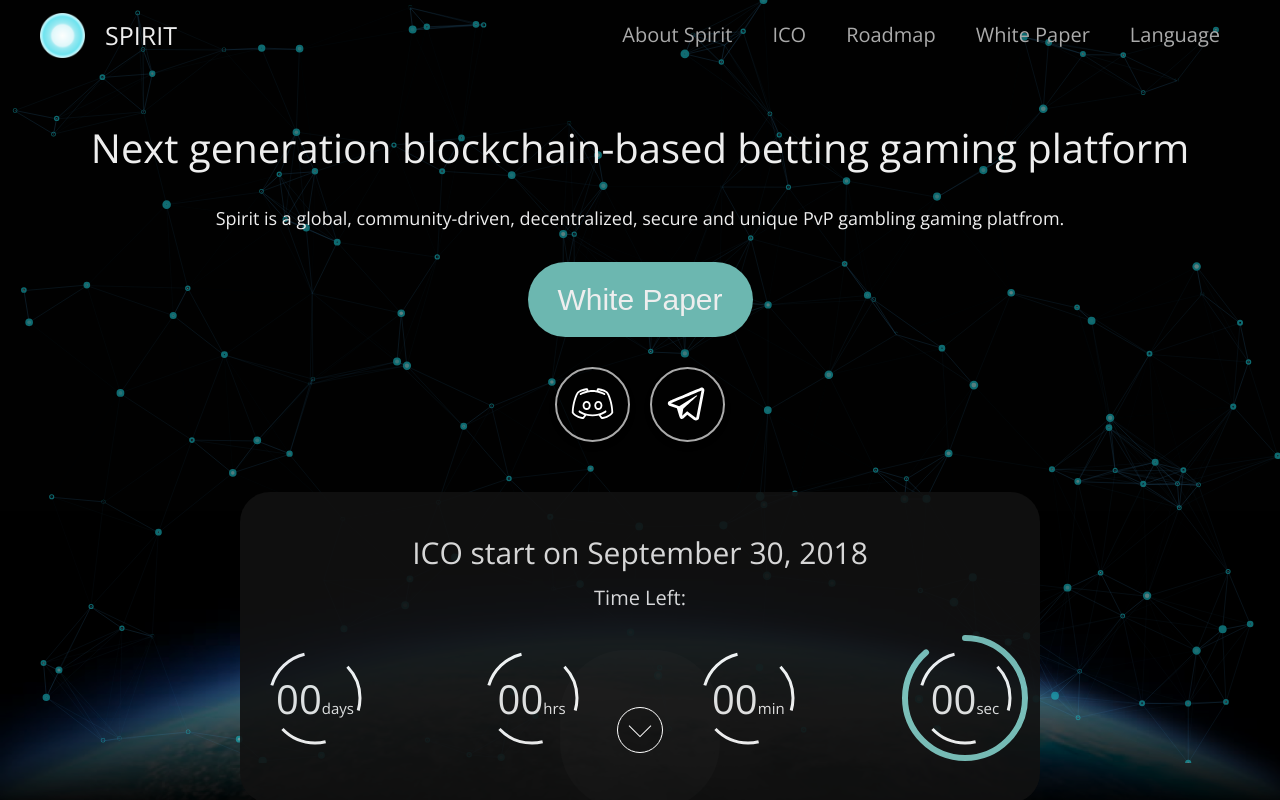
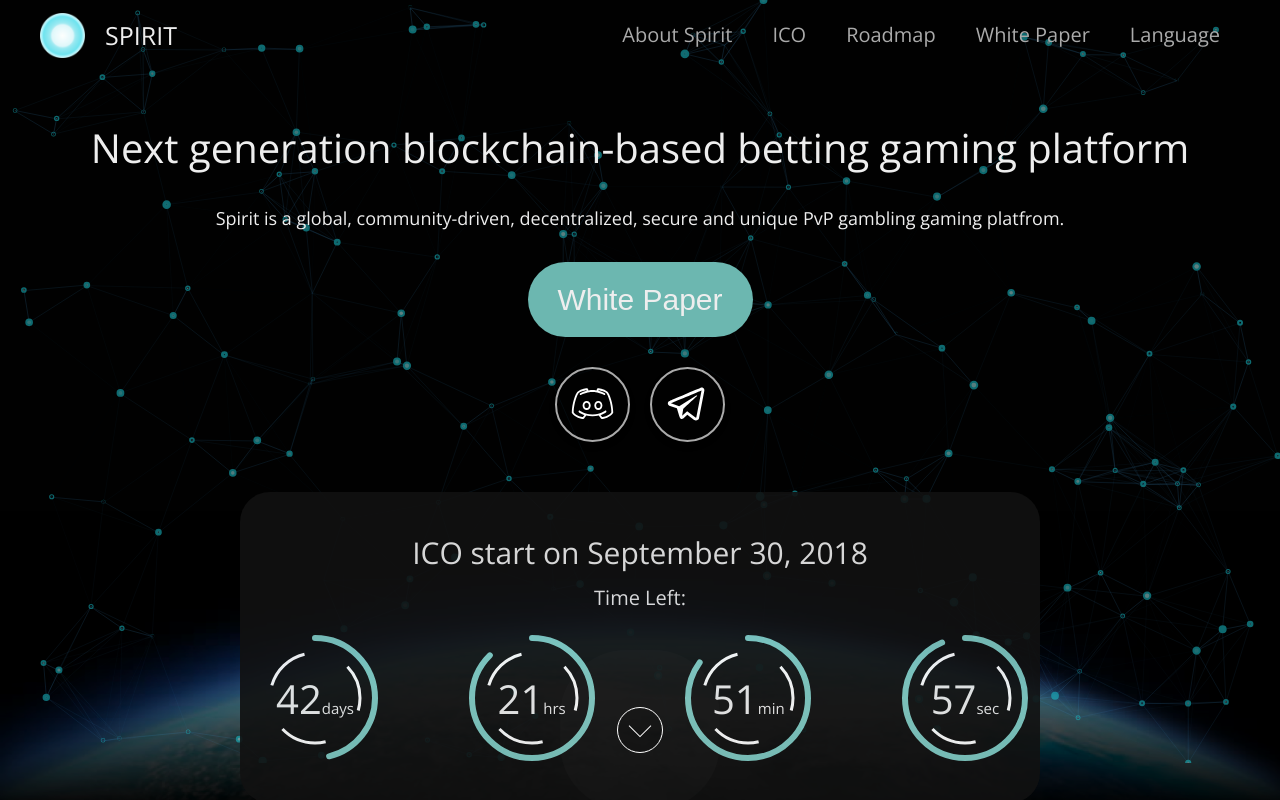
Before and after one commit to YogaPan/vue-landing-page, a Vue app: page / in a window 1280 px wide. Shown: the top 800 px of the page. Built offline with nearby package versions, Linux system fonts and the light colour scheme.

Commit message:
Update ICO date

```diff
--- a/src/components/Hero.vue
+++ b/src/components/Hero.vue
@@ -22,8 +22,8 @@
       </div>
 
       <Countdown
-        v-bind:startTime="new Date(2018, 6, 14, 12, 12)"
-        v-bind:endTime="new Date(2018, 9, 14, 12, 12)"
+        v-bind:startTime="new Date(2018, 8, 14, 12, 12)"
+        v-bind:endTime="new Date(2018, 11, 14, 12, 12)"
       />
 
     </div>
```
